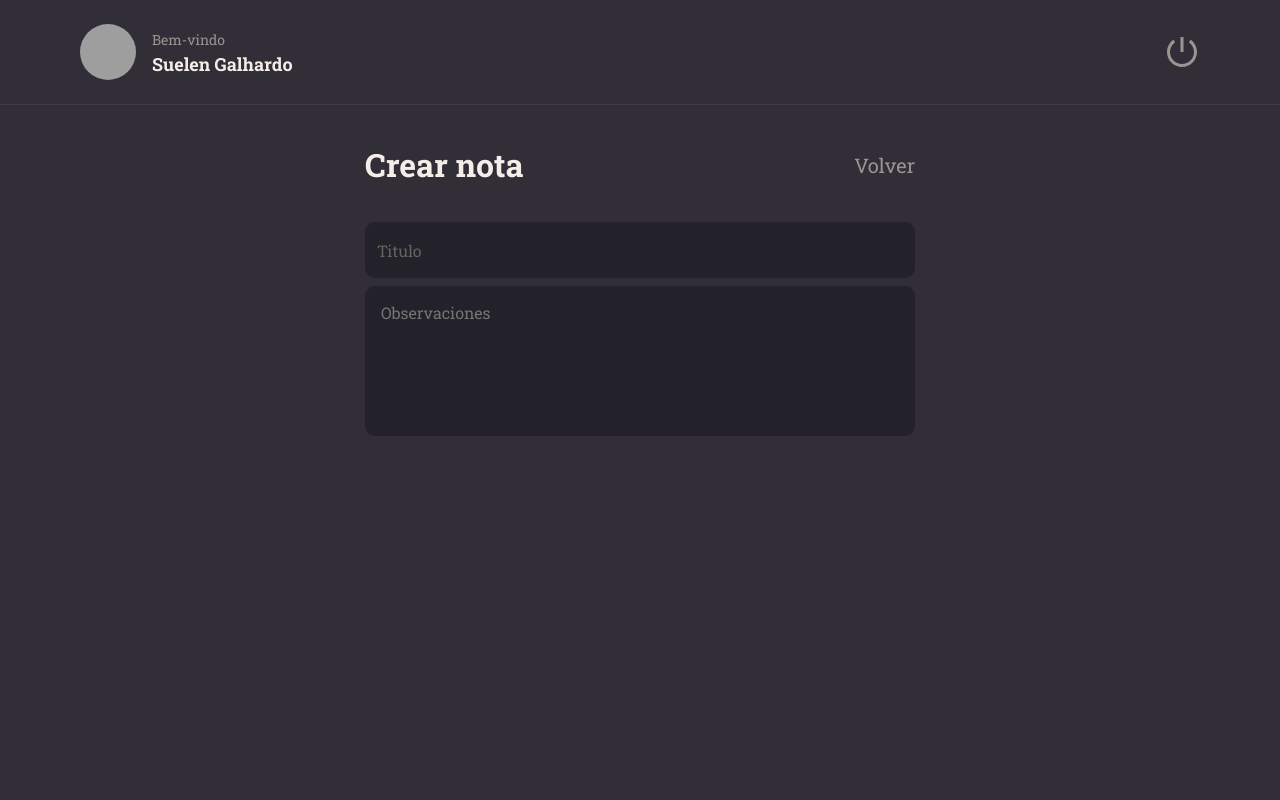
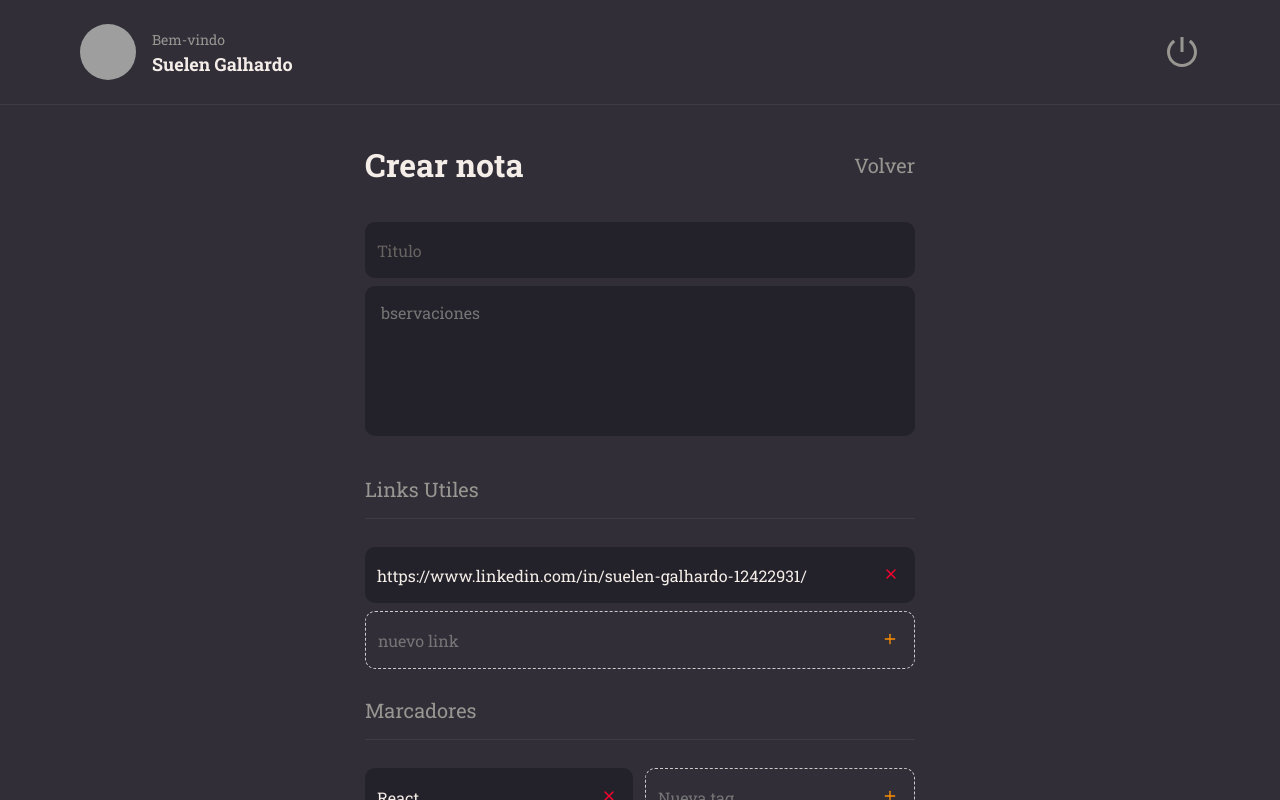
Before and after one commit to SuelenGalhardo/start_react_node, a React (Vite) app: page / in a window 1280 px wide. Built offline with nearby package versions, Linux system fonts and the light colour scheme; grey boxes are pictures that could not be loaded.

Commit message:
added page newInteface and styles  and component NoteItem

```diff
--- /dev/null
+++ b/src/components/NoteItem.jsx
@@ -0,0 +1,13 @@
+import { FiPlus, FiX } from "react-icons/fi";
+
+export function NoteItem({ isNew, value, onClick, ...rest }) {
+  return (
+    <div className={`noteItem ${isNew ? 'isNew' : ''}`}>
+      <input className="noteItem__inputItem"type="text" value={value} readOnly={!isNew} {...rest} />
+      <button type="button" onClick={onClick}
+       className={isNew ? 'button-add' : 'button-delete'}>
+        {isNew ? <FiPlus /> : <FiX />}
+      </button>
+    </div>
+  );
+}
--- a/src/pages/NewInterface.jsx
+++ b/src/pages/NewInterface.jsx
@@ -3,13 +3,20 @@ import "../styles/layout/NewInterface.scss";
 import { Header } from "../components/Header";
 import { Input } from "../components/Input.jsx";
 import { TextArea } from "../components/TextArea.jsx";
+import { NoteItem } from "../components/NoteItem.jsx";
+import { Section } from "../components/Section.jsx";
+import { Button } from "../components/Button.jsx";
+
+
+
+
 
 export function NewInterface() {
   return (
     <>
       <div className="newInterface">
         <Header />
-        <main>
+        <main className="newInterface__mainNew">
           <form className="newInterface__formNew">
             <header className="newInterface__headerNew">
               <h1>Crear nota</h1>
@@ -17,7 +24,28 @@ export function NewInterface() {
             </header>
             <Input placeholder="Titulo" />
 
-            <TextArea placeholder="Observaciones" />
+            <TextArea placeholder="bservaciones" />
+
+            <Section title="Links Utiles">
+
+              <NoteItem value="https://www.linkedin.com/in/suelen-galhardo-12422931/" title="" />
+              <NoteItem isNew placeholder="nuevo link" />
+
+            </Section>
+
+
+            <Section title="Marcadores">
+              <div className="newInterface__tagNew">
+
+              <NoteItem value="React" />
+              <NoteItem isNew placeholder="Nueva tag" />
+              </div>
+
+            </Section>
+            <Button title="Guardar" />
+
+
+
           </form>
         </main>
       </div>
--- a/src/styles/App.scss
+++ b/src/styles/App.scss
@@ -13,6 +13,8 @@
 @import './layout/Profile.scss';
 @import './layout/NewInterface.scss';
 @import './layout/TextArea.scss';
+@import './layout/NoteItem.scss';
+
 // @import './layout/main.scss';
 // @import './layout/footer.scss';
 
--- a/src/styles/layout/NewInterface.scss
+++ b/src/styles/layout/NewInterface.scss
@@ -1,3 +1,4 @@
+
 .newInterface {
   width: 100%;
   height: 100vh;
@@ -7,6 +8,17 @@
   grid-template-areas:
     "header"
     "content";
+
+  &__mainNew{
+    grid-area: content;
+    overflow-y: auto ;
+  }
+  &__tagNew{
+    display: flex;
+    justify-content: space-between;
+
+    flex-wrap: wrap;
+  }
   &__formNew {
     max-width: 550px;
     margin: 38px auto;
--- /dev/null
+++ b/src/styles/layout/NoteItem.scss
@@ -0,0 +1,39 @@
+.noteItem{
+
+    display: flex;
+    align-items: center;
+    background-color:#232129;
+    margin-bottom: 8px;
+    border-radius: 10px;
+    padding-right: 16px;
+    &.isNew {
+        background-color: transparent;
+        border: 1px dashed #ccc;
+    }
+
+    &__inputItem{
+        height: 56px;
+        width: 100%;
+
+        padding: 12px;
+
+        color: $color-white;
+        background: transparent;
+
+        border: none;
+        ::placeholder { color: $color-white;}
+    }
+
+}
+
+.noteItem button{
+    border: none;
+    background: none;
+}
+
+.button-delete{
+    color: $color-red;
+}
+.button-add {
+    color: $color-orange;
+}
```
